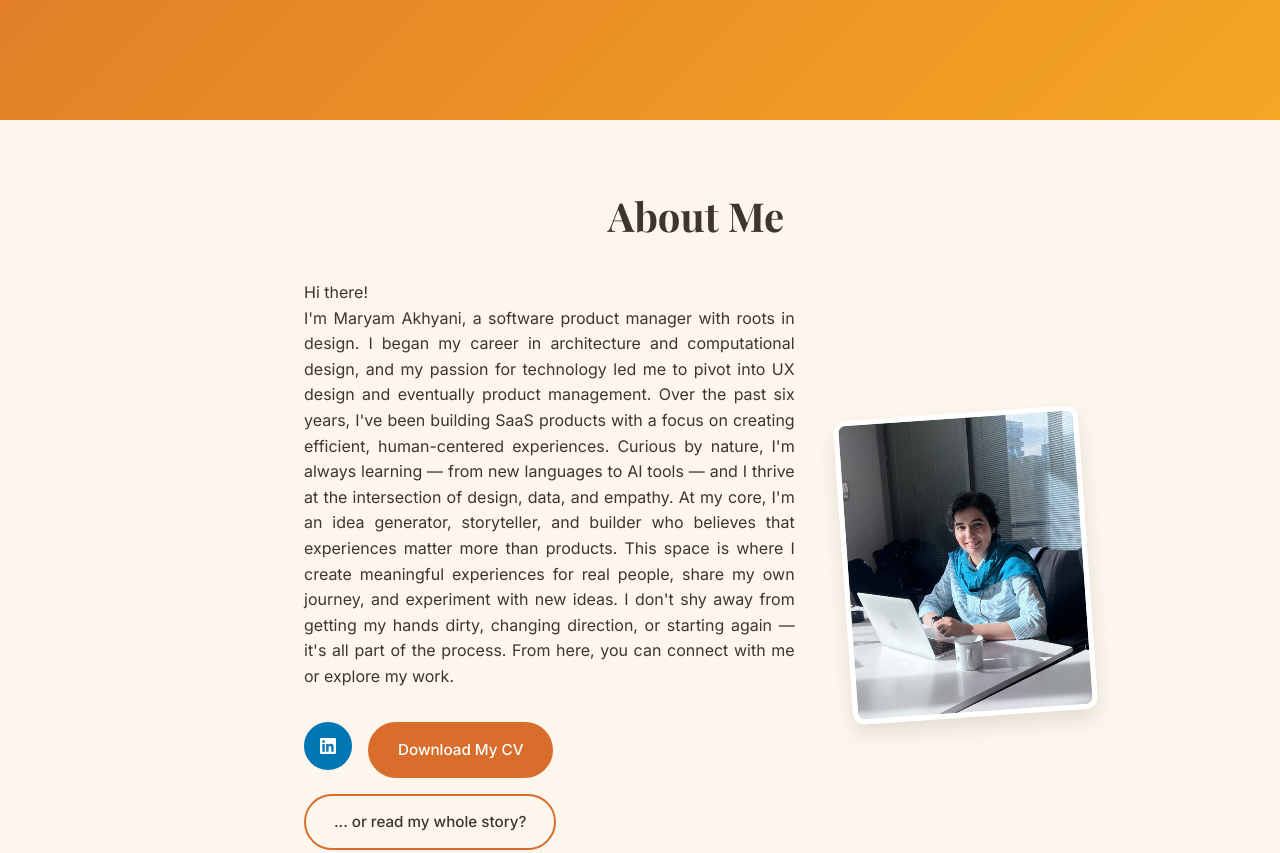
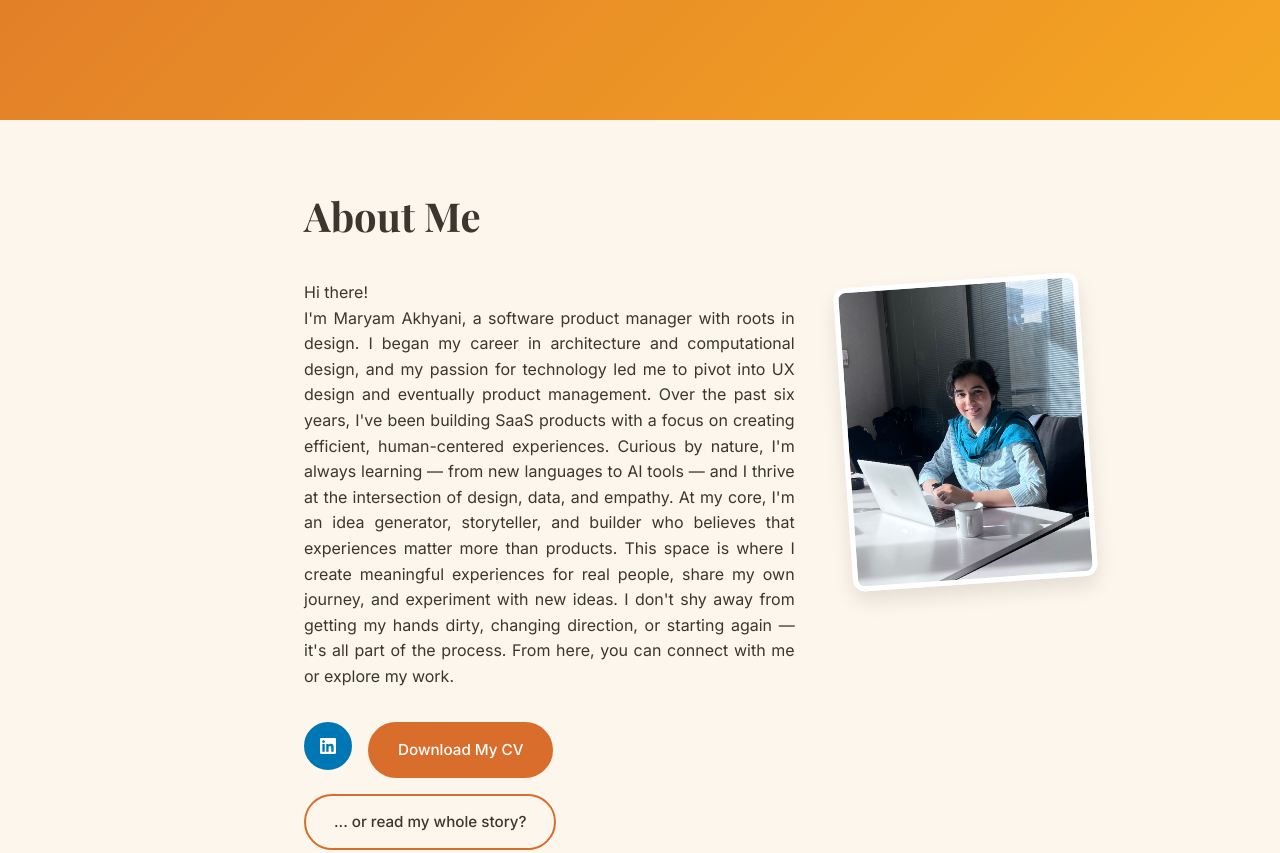
Before and after one commit to maryam93ak/maryam-portfolio, an Astro site: page / in a window 1280 px wide. Shown: the part 680-1533 px from the top of the page. Built offline with nearby package versions, Linux system fonts and the light colour scheme; Astro itself is replaced by a stand-in of ours.

Commit message:
Comprehensive fix: ensure image aligns perfectly with text block on desktop

```diff
--- a/src/pages/index.astro
+++ b/src/pages/index.astro
@@ -294,12 +294,6 @@ import Layout from '../layouts/Layout.astro';
   }
 
   /* --- About Section --- */
-  #about .container {
-    display: flex;
-    align-items: center;
-    gap: 3rem;
-  }
-
   #about h2 {
     font-family: "Playfair Display", serif;
     font-size: 2.5rem;
@@ -308,29 +302,45 @@ import Layout from '../layouts/Layout.astro';
     margin-bottom: 2rem;
   }
 
-  /* Desktop: wrap title and text together */
+  /* Desktop layout */
   @media (min-width: 769px) {
     #about .container {
       display: block;
     }
 
+    #about h2 {
+      text-align: left;
+      margin-bottom: 2rem;
+    }
+
     #about .about-content {
       display: flex;
-      align-items: center;
+      align-items: flex-start;
       gap: 3rem;
+      min-height: 400px;
     }
 
     #about .about-text {
       flex: 2;
-      align-self: center;
+      display: flex;
+      flex-direction: column;
+      justify-content: center;
     }
 
     #about .about-image-wrapper {
       flex: 1;
-      align-self: center;
       display: flex;
       justify-content: center;
       align-items: center;
+      height: 100%;
+      position: static;
+      margin: 0;
+      padding: 0;
+    }
+
+    #about .about-image {
+      margin: 0;
+      display: block;
     }
 
     /* Reset mobile order properties for desktop */
```
